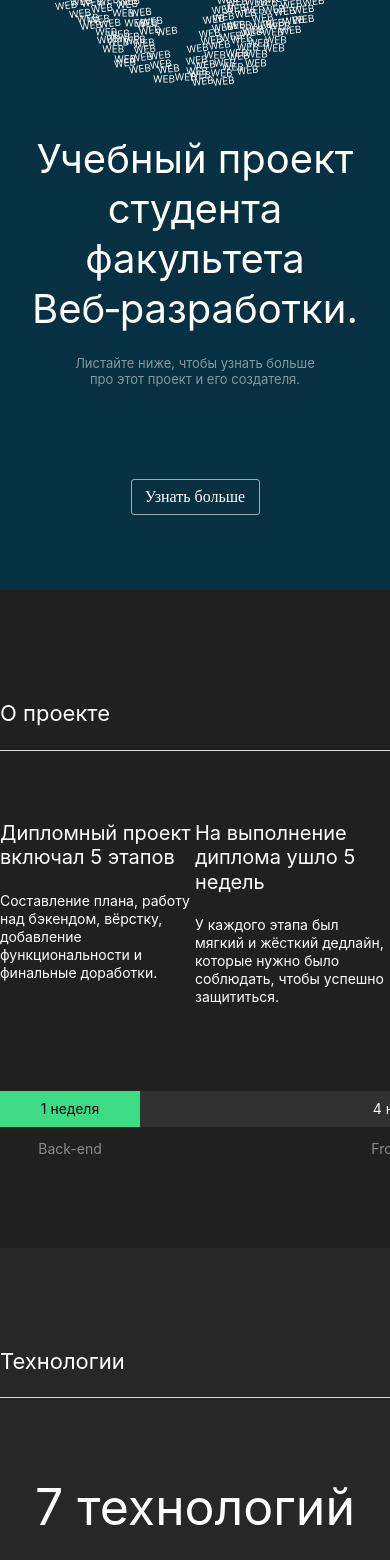
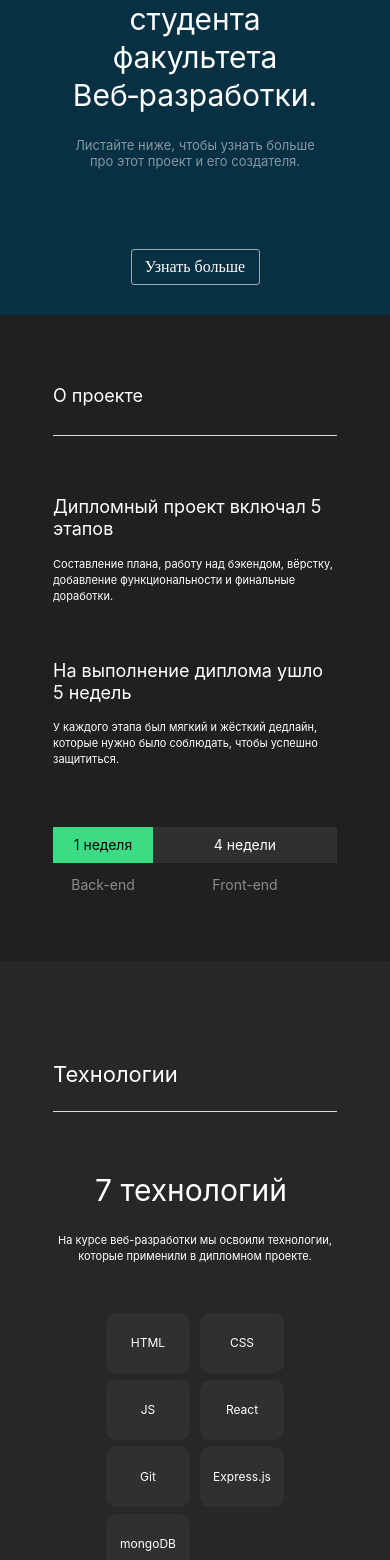
Before and after one commit to Helinter/movies-explorer-frontend, a React (Create React App) app: page / in a window 390 px wide. Shown: the part 432-1992 px from the top of the page. Built offline with nearby package versions, Linux system fonts and the light colour scheme.

Commit message:
Main адаптирована под 767-320px

```diff
--- a/src/components/AboutMe/AboutMe.css
+++ b/src/components/AboutMe/AboutMe.css
@@ -11,6 +11,13 @@
   .aboutMe {
     max-width: 668px;
     padding-bottom: 91px;
+  }
+}
+
+@media only screen and (max-width: 767px) {
+  .aboutMe {
+    max-width: 292px;
+    padding-bottom: 70px;
   }
 }
 
@@ -32,6 +39,13 @@
   flex-direction: row;
   padding-top: 70px;
   justify-content: space-between;
+}
+
+@media only screen and (max-width: 767px) {
+  .aboutMe__container {
+    flex-direction: column-reverse;
+    padding-top: 60px;
+  }
 }
 
 .aboutMe__container__table {
@@ -63,6 +77,13 @@
   }
 }
 
+@media only screen and (max-width: 767px) {
+  .aboutMe__container__table__title {
+    font-size: 30px;
+    line-height: 36.31px;
+  }
+}
+
 .aboutMe__container__table__subtitle {
   margin: 0;
   padding: 0;
@@ -84,6 +105,15 @@
   }
 }
 
+@media only screen and (max-width: 767px) {
+  .aboutMe__container__table__subtitle {
+    font-size: 11px;
+    line-height: 16px;
+    margin-top: 20px;
+    margin-bottom: 20px;
+  }
+}
+
 .aboutMe__container__table__description {
   margin: 0;
   padding: 0;
@@ -97,6 +127,13 @@
   .aboutMe__container__table__description {
     font-size: 12px;
     line-height: 18px;
+  }
+}
+
+@media only screen and (max-width: 767px) {
+  .aboutMe__container__table__description {
+    font-size: 11px;
+    line-height: 16px;
   }
 }
 
@@ -117,6 +154,12 @@
   }
 }
 
+@media only screen and (max-width: 767px) {
+  .aboutMe__container__link {
+    margin-top: 40px;
+  }
+}
+
 .aboutMe__container__avatar{
   width: 270px;
   border-radius: 10px;
@@ -133,5 +176,7 @@
 @media only screen and (max-width: 767px) {
   .aboutMe__container__avatar {
     width: 292px;
+    height: 352px;
+    margin-bottom: 40px;
   }
 }
--- a/src/components/AboutProject/AboutProject.css
+++ b/src/components/AboutProject/AboutProject.css
@@ -13,6 +13,13 @@
   }
 }
 
+@media only screen and (max-width: 767px) {
+  .about-project {
+    max-width: 284px;
+    padding-bottom: 83px;
+  }
+}
+
 .about-project__title {
   margin: 0;
   padding: 0;
@@ -25,6 +32,15 @@
   margin-bottom: 23px;
 }
 
+@media only screen and (max-width: 767px) {
+  .about-project__title {
+    font-size: 18px;
+    line-height: 21.78px;
+    margin-top: 70px;
+    margin-bottom: 28px;
+  }
+}
+
 .about-project__container {
   border-top: 1px solid #DADADA;
   display: flex;
@@ -32,6 +48,13 @@
   padding-top: 70px;
   max-width: 1140px;
   justify-content: space-between;
+}
+
+@media only screen and (max-width: 767px) {
+  .about-project__container {
+    padding-top: 60px;
+    flex-direction: column;
+  }
 }
 
 .about-project__container__table {
@@ -57,6 +80,14 @@
   letter-spacing: -4%;
 }
 
+@media only screen and (max-width: 767px) {
+  .about-project__container__table__title {
+    font-size: 18px;
+    line-height: 21.78px;
+    max-width: 284px;
+  }
+}
+
 .about-project__container__table__subtitle {
   margin: 0;
   padding: 0;
@@ -76,11 +107,28 @@
   }
 }
 
+@media only screen and (max-width: 767px) {
+  .about-project__container__table__subtitle {
+    font-size: 11px;
+    line-height: 16px;
+    margin-top: 16px;
+    margin-bottom: 56px;
+    max-width: 284px;
+  }
+}
+
 .about-project__time {
   display: flex;
   flex-direction: row;
   height: 36px;
   align-items: center;
+}
+
+@media only screen and (max-width: 767px) {
+  .about-project__time {
+    margin-top: 19px;
+    max-width: 284px;
+  }
 }
 
 .about-project__time-discription-one {
@@ -97,6 +145,13 @@
 @media only screen and (max-width: 1279px) {
   .about-project__time-discription-one {
     min-width: 140px;
+  }
+}
+
+@media only screen and (max-width: 767px) {
+  .about-project__time-discription-one {
+    max-width: 100px;
+    min-width: 100px;
   }
 }
 
@@ -117,6 +172,13 @@
   }
 }
 
+@media only screen and (max-width: 767px) {
+  .about-project__time-discription-four {
+    max-width: 184px;
+    min-width: 184px;
+  }
+}
+
 .about-project__time-backend{
   margin: 0;
   padding: 0;
@@ -124,11 +186,23 @@
   margin-top: 14px;
 }
 
+@media only screen and (max-width: 767px) {
+  .about-project__time-backend {
+    max-width: 100px;
+  }
+}
+
 .about-project__time-frontend{
   margin: 0;
   padding: 0;
   color: #8B8B8B;
   margin-top: 14px;
+}
+
+@media only screen and (max-width: 767px) {
+  .about-project__time-frontend {
+    max-width: 184px;
+  }
 }
 
 
@@ -142,6 +216,12 @@
   justify-content: center;
 }
 
+@media only screen and (max-width: 767px) {
+  .about-project__time-week {
+    max-width: 100px;
+  }
+}
+
 .about-project__time-month{
   margin: 0;
   padding: 0;
@@ -151,3 +231,9 @@
   align-items: center;
   justify-content: center;
 }
+
+@media only screen and (max-width: 767px) {
+  .about-project__time-month {
+    max-width: 184px;
+  }
+}
--- a/src/components/Footer/Footer.css
+++ b/src/components/Footer/Footer.css
@@ -1,14 +1,20 @@
 .footer {
-    display: flex;
-    flex-direction: column;
-    max-width: 1140px;
-    width: 100%;
-    background-color: #202020;
+  display: flex;
+  flex-direction: column;
+  max-width: 1140px;
+  width: 100%;
+  background-color: #202020;
 }
 
 @media only screen and (max-width: 1279px) {
   .footer {
     max-width: 708px;
+  }
+}
+
+@media only screen and (max-width: 767px) {
+  .footer {
+    max-width: 300px;
   }
 }
 
@@ -25,7 +31,15 @@
   color: #8B8B8B;
 }
 
-.footer__container{
+@media only screen and (max-width: 767px) {
+  .footer__subtitle {
+    font-size: 12px;
+    line-height: 14.52px;
+    margin-bottom: 21px;
+  }
+}
+
+.footer__container {
   border-top: 1px solid #424242;
   display: flex;
   flex-direction: row;
@@ -40,7 +54,13 @@
   }
 }
 
-.footer__container__text{
+@media only screen and (max-width: 767px) {
+  .footer__container {
+    flex-direction: column;
+  }
+}
+
+.footer__container__text {
   margin: 0;
   padding: 0;
   font-family: 'Inter', sans-serif;
@@ -54,3 +74,24 @@
   margin-left: auto;
   margin-right: 20px;
 }
+
+@media only screen and (max-width: 767px) {
+
+  .footer__container__text{
+    font-size: 12px;
+    line-height: 14.52px;
+  }
+
+  .footer__container__text:nth-child(2) {
+    margin: 0;
+    margin-top: 12px;
+  }
+  .footer__container__text:first-child{
+    margin-top: 30px;
+  }
+  .footer__container__text:last-child{
+    margin-top: 30px;
+    margin-bottom: 20px;
+    color: rgba(139, 139, 139, 1);
+  }
+}
--- a/src/components/Portfolio/Portfolio.css
+++ b/src/components/Portfolio/Portfolio.css
@@ -14,6 +14,13 @@
   }
 }
 
+@media only screen and (max-width: 767px) {
+  .portfolio {
+    max-width: 292px;
+    padding-bottom: 70px;
+  }
+}
+
 .portfolio__title {
   margin: 0;
   padding: 0;
@@ -24,6 +31,13 @@
   color: #8B8B8B;
   width: 1140px;
 }
+
+@media only screen and (max-width: 767px) {
+  .portfolio__title {
+    max-width: 292px;
+  }
+}
+
 
 .portfolio__container {
   display: grid;
@@ -38,6 +52,13 @@
   }
 }
 
+@media only screen and (max-width: 767px) {
+  .portfolio__container {
+    padding-top: 40px;
+  }
+}
+
+
 .portfolio__item {
   width: 100%;
   height: 60px;
@@ -46,9 +67,23 @@
   justify-content: space-between;
 }
 
+@media only screen and (max-width: 767px) {
+  .portfolio__item {
+    height: auto;
+    margin-top: 19px;
+    margin-bottom: 19px;
+  }
+}
+
 .portfolio__line {
   height: 1px;
   background-color: #424242;
+}
+
+@media only screen and (max-width: 767px) {
+  .portfolio__line {
+   background-color: rgba(230, 230, 230, 1);
+  }
 }
 
 .portfolio__item__title{
@@ -67,6 +102,13 @@
   }
 }
 
+@media only screen and (max-width: 767px) {
+  .portfolio__item__title {
+    font-size: 18px;
+    line-height: 28px;
+  }
+}
+
 .portfolio__item__link{
   background-image: url('../../images/arrow.svg');
   width: 26px;
--- a/src/components/Promo/Promo.css
+++ b/src/components/Promo/Promo.css
@@ -18,6 +18,12 @@
   }
 }
 
+@media only screen and (max-width: 767px) {
+  .promo {
+    padding-top: 70px;
+    padding-bottom: 30px;
+  }
+}
 
 .promo__container{
   display: flex;
@@ -52,6 +58,15 @@ line-height: 58px;
   }
 }
 
+@media only screen and (max-width: 767px) {
+  .promo__container__title {
+    margin-top: 44px;
+    font-size: 30px;
+    line-height: 38px;
+    max-width: 300px;
+  }
+}
+
 .promo__container__subtitle{
   margin: 0;
 padding: 0;
@@ -69,6 +84,12 @@ max-width: 310px;
     text-align: center;
     margin-top: 22px;
     max-width: 260px;
+  }
+}
+
+@media only screen and (max-width: 767px) {
+  .promo__container__subtitle {
+    margin-top: 24px;
   }
 }
 
@@ -93,6 +114,13 @@ max-width: 310px;
   }
 }
 
+@media only screen and (max-width: 767px) {
+  .promo__container__button {
+    margin-top: 80px;
+    margin-bottom: 0;
+  }
+}
+
 .promo__logo{
 height: 304px;
 margin-left: 185px;
@@ -103,3 +131,10 @@ margin-left: 185px;
     margin: auto;
   }
 }
+
+@media only screen and (max-width: 767px) {
+  .promo__logo {
+    max-width: 210px;
+    max-height: 206px;
+  }
+}
--- a/src/components/Techs/Techs.css
+++ b/src/components/Techs/Techs.css
@@ -11,6 +11,13 @@
   .techs {
     max-width: 668px;
     padding-bottom: 90px;
+  }
+}
+
+@media only screen and (max-width: 767px) {
+  .techs {
+    max-width: 284px;
+    padding-bottom: 70px;
   }
 }
 
@@ -48,10 +55,22 @@
   }
 }
 
+@media only screen and (max-width: 767px) {
+  .techs__container {
+    padding-top: 60px;
+  }
+}
+
 .techs__container__table {
   margin: 0;
   padding: 0;
   width: 550px;
+}
+
+@media only screen and (max-width: 767px) {
+  .techs__container__table {
+    max-width: 292px;
+  }
 }
 
 .techs__container__table__title {
@@ -63,6 +82,15 @@
   line-height: 58px;
   letter-spacing: -4%;
   text-align: center;
+}
+
+@media only screen and (max-width: 767px) {
+  .techs__container__table__title {
+    max-width: 284px;
+    font-size: 30px;
+    line-height: 36.31px;
+    text-align: center;
+  }
 }
 
 .techs__container__table__subtitle {
@@ -83,6 +111,15 @@
   }
 }
 
+@media only screen and (max-width: 767px) {
+  .techs__container__table__subtitle {
+    margin-top: 24px;
+    font-size: 11px;
+  line-height: 16px;
+  text-align: center;
+  }
+}
+
 .technology__container {
   display: grid;
   grid-template-columns: repeat(7, 90px);
@@ -96,6 +133,14 @@
   .technology__container {
     grid-template-columns: repeat(7, 84px);
     margin-top: 83px;
+  }
+}
+
+@media only screen and (max-width: 767px) {
+  .technology__container {
+    margin-top: 50px;
+    grid-template-columns: repeat(2, 84px);
+    grid-template-rows: repeat(4, 57px);
   }
 }
 
--- a/src/components/Techs/Techs.js
+++ b/src/components/Techs/Techs.js
@@ -5,7 +5,7 @@ function Techs() {
       <div className="techs__container">
         <div className="techs__container__table">
           <p className="techs__container__table__title">7 технологий</p>
-          <p className="techs__container__table__subtitle">На курсе веб-разработки мы освоили технологии, которые применили<br></br>в дипломном проекте.</p>
+          <p className="techs__container__table__subtitle">На курсе веб-разработки мы освоили технологии, которые применили в дипломном проекте.</p>
         </div>
       <div className="technology__container">
         <div className="technology__container__fit">HTML</div>
```
